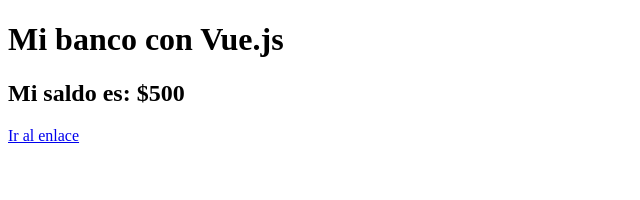
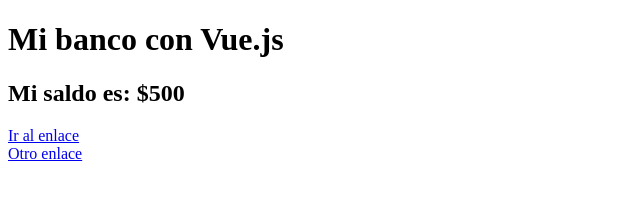
Before and after one commit to mrojasb2000/Vue, a plain HTML site: page index.html in a window 1280 px wide. Shown: the whole page, without its empty margins (0-640 px from the left). Drawn offline with nearby package versions, Linux system fonts and the light colour scheme.

Commit message:
Added v-bind:href abreviado solo con los dos puntos

```diff
--- a/index.html
+++ b/index.html
@@ -12,6 +12,8 @@
         <h1>{{title}}</h1>
         <h2>Mi saldo es: ${{ cantidad }}</h2>
         <a v-bind:href="enlace">Ir al enlace</a>
+        <br />
+        <a :href="enlace">Otro enlace</a>
     </div>
     <script src="main.js"></script>
     <script>
```
